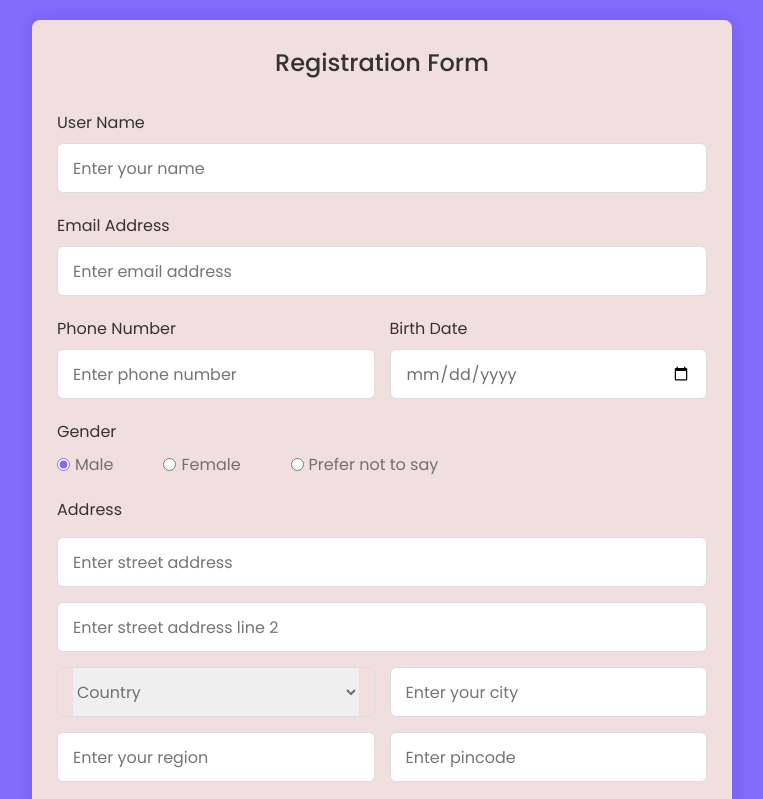
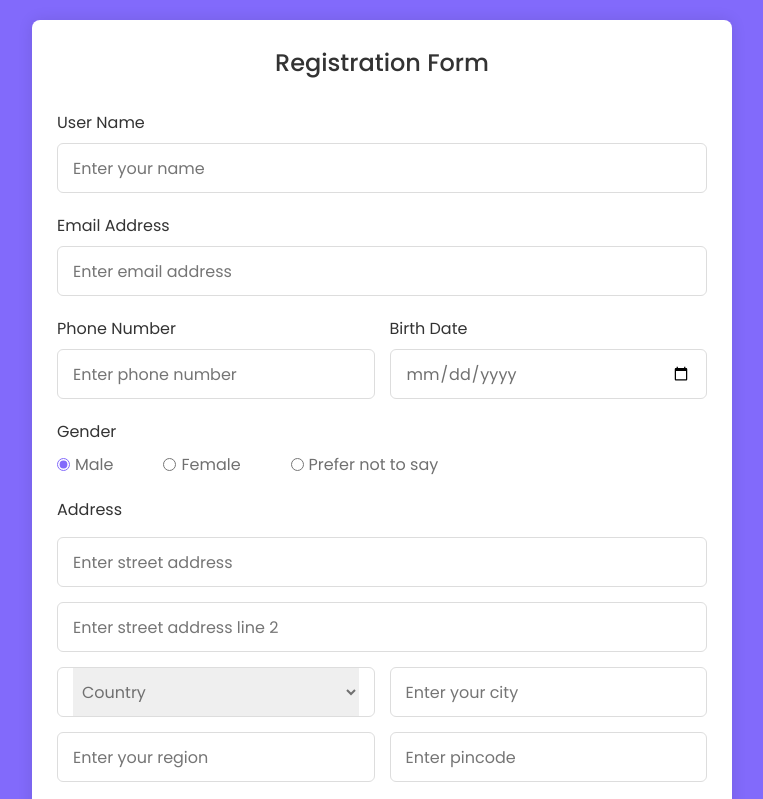
Before and after one commit to Gungun-varshney-07/Motion-Cut_Project_Codes, a plain HTML site: page Registration Form Development/index.html in a window 1280 px wide. Shown: the top 799 px of the page, without its empty margins (258-1021 px from the left). Drawn offline with Linux system fonts and the light colour scheme.

Commit message:
Update style.css

```diff
--- a/Registration Form Development/style.css
+++ b/Registration Form Development/style.css
@@ -20,7 +20,7 @@ body{
     position: relative;
     max-width: 700px;
     width: 100%;
-    background-color: #f1dfdf;
+    background-color: #fff;
     padding: 25px;
     border-radius: 8px;
     box-shadow: 0 0 15px rgba(0, 0, 0, 0.1);
@@ -109,6 +109,7 @@ body{
 .select-box select{
     height: 100%;
     width: 100%;
+    padding: 5px;
     outline: none;
     border: none;
     color: #707070;
```
